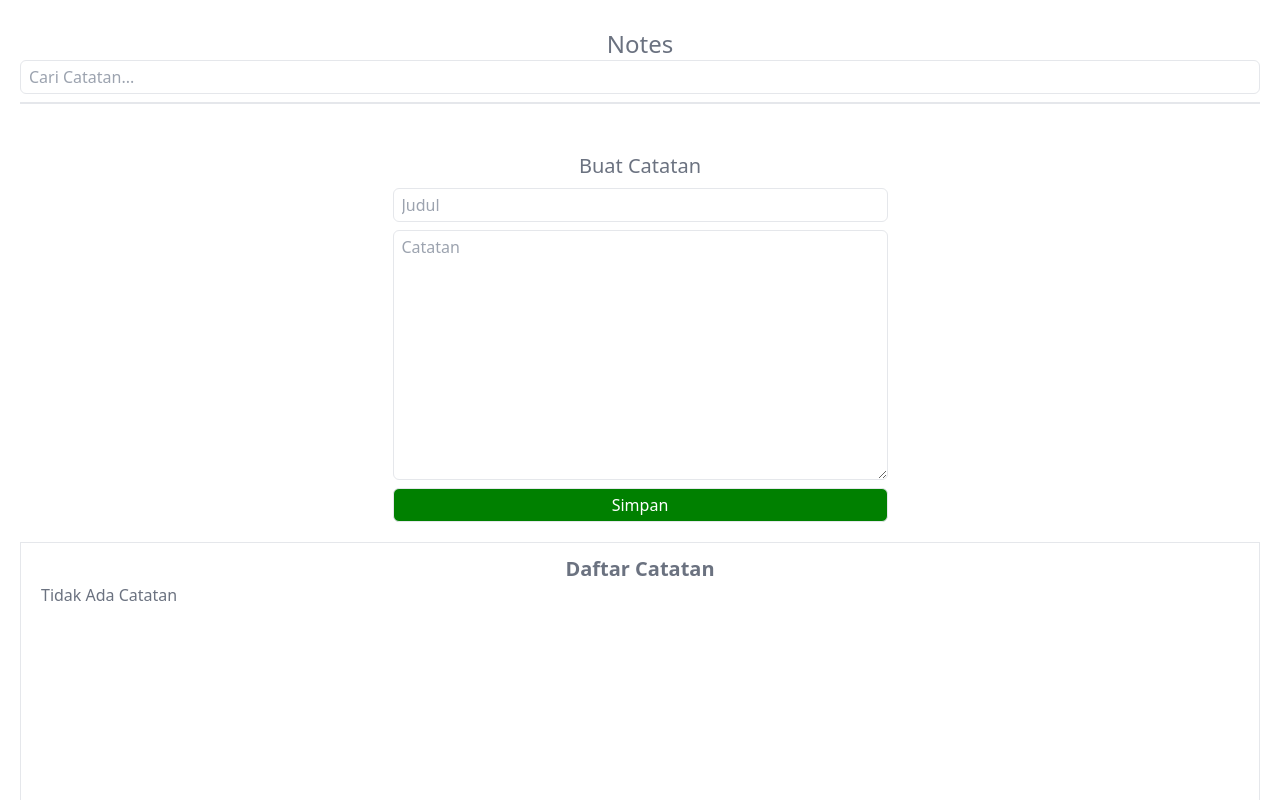
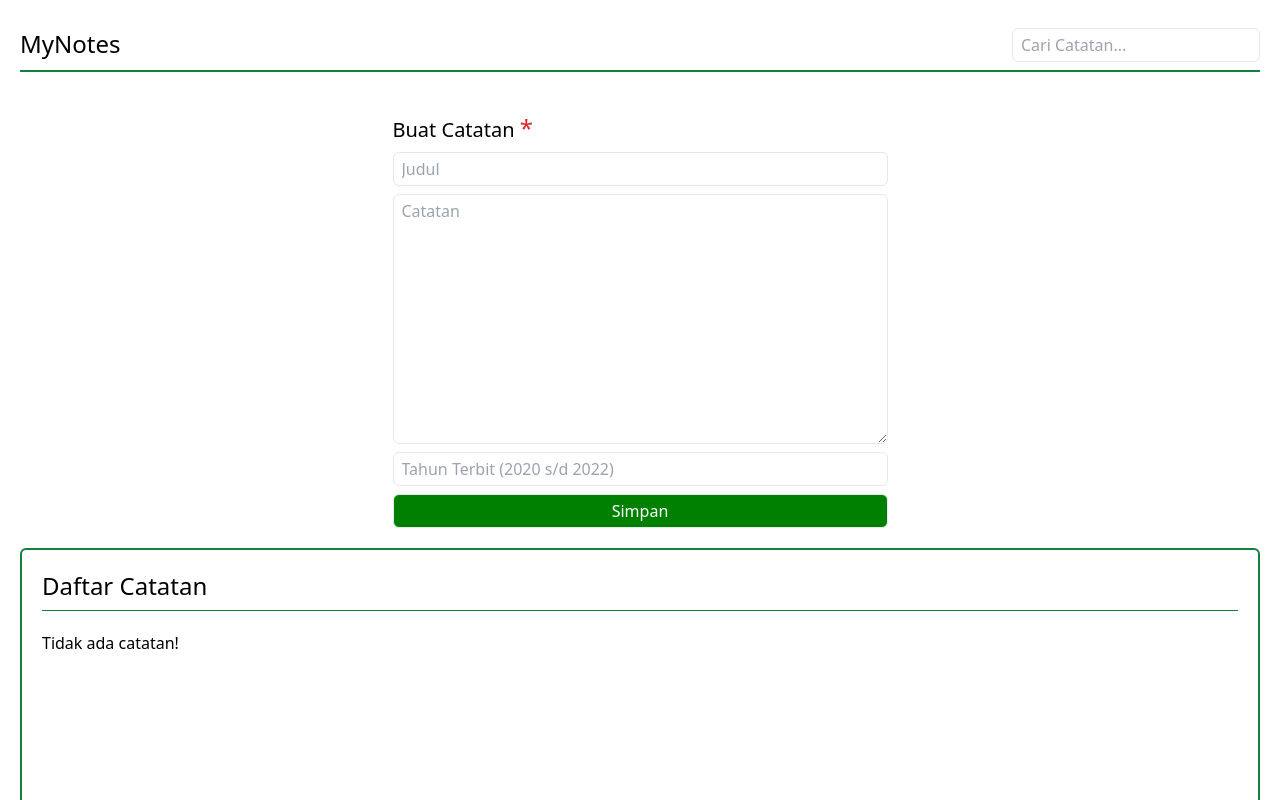
Before and after one commit to Naufal-0123/React_1, a React (Create React App) app: page / in a window 1280 px wide. Shown: the top 800 px of the page. Built offline with nearby package versions, Linux system fonts and the light colour scheme.

Commit message:
pembahasan_remedial

```diff
--- a/src/App.js
+++ b/src/App.js
@@ -1,146 +1,211 @@
-import React from 'react';
-import Button from './component/Button';
-import Input from './component/Input';
-import TextArea from './component/TextArea';
-import Card from './component/Card';
-export default function App() {
+import React from "react";
+import Input from "./component/Input";
+import TextArea from "./component/TextArea";
+import Button from "./component/Button";
+
+import Card from "./component/Card";
+function App() {
   const [values, setValues] = React.useState({
     id: "",
     title: "",
     body: "",
+    year: "",
     archived: false,
     createdAt: "",
   });
   const [catatan, setCatatan] = React.useState([]);
-  const [errors,setErrors] = React.useState([])
-  const [formError, setFormError] = React.useState("")
+  const [errors, setErrors] = React.useState({});
+  const [formError, setFormError] = React.useState("");
+
   const handleChange = (e) => {
-    console.log('Berhasil');
-    setValues(()=> {
+    e.preventDefault();
+    // console.log('ada');
+    setValues((values) => {
       return {
         ...values,
-        [e.target.name] : e.target.value,
-        id : new Date().getTime(),
-        createdAt : new Date()
+        [e.target.name]: e.target.value,
+        id: new Date().getTime(),
+        createdAt: new Date(),
       };
     });
-    setFormError("")
-    handleBlur(e)
+    handleBlur(e);
+    setFormError("");
+  };
+
+  const handleSubmit = (e) => {
+    e.preventDefault();
+    console.log("tersubmit");
+
+    if (
+      values.title === "" ||
+      values.body === "" ||
+      values.year < 2020 ||
+      values.year > 2022
+    ) {
+      if (values.title === "") {
+        setErrors((errors) => {
+          return {
+            ...errors,
+            title: true,
+          };
+        });
+      }
+      if (values.body === "") {
+        setErrors((errors) => {
+          return {
+            ...errors,
+            body: true,
+          };
+        });
+      }
+      if (values.year < 2020 || values.year > 2022) {
+        setErrors((errors) => {
+          return {
+            ...errors,
+            year: true,
+          };
+        });
+      }
+      setFormError("Form wajid diisi");
+      return;
+    }
+
+    setCatatan((catatan) => [...catatan, values]);
+    setValues(() => {
+      return {
+        id: "",
+        title: "",
+        body: "",
+        year: "",
+        archived: false,
+        createdAt: "",
+      };
+    });
   };
 
   const handleBlur = (e) => {
-    console.log('handle blur jalan')
-    if(e.target.value === '')
-    setErrors((errors) => {
-      return{
+    console.log("handleblur");
+
+    if (e.target.value === "") {
+      setErrors(() => {
+        return {
           ...errors,
-        [e.target.name]: true
+          [e.target.name]: true,
         };
       });
-    if(e.target.value !== '')
-    setErrors((errors) => {
-      return{
+    } else {
+      setErrors(() => {
+        return {
           ...errors,
-        [e.target.name]: false
+          [e.target.name]: false,
         };
       });
     }
+  };
 
   const handleDelete = (e) => {
-    e.preventDefault()
+    e.preventDefault();
+
     const hasilFilter = catatan.filter((item) => {
-      return item.id !== parseInt(e.target.value)
-    })
-
-    setCatatan(()=> {
+      return item.id !== parseInt(e.target.value);
+    });
+    setCatatan(() => {
       return hasilFilter;
-    })
-
-    console.log('hasilFilter', hasilFilter)
-  }
-
-  const handleSubmit = (e) => {
-    console.log('Submit')
-    e.preventDefault()
-
-    if(values.title === "" || values.body === ""){
-      setFormError('form wajib diisi')
-      if(values.title === ""){
-        setErrors((errors)=> {
-          return{
-            ...errors,
-            title : true
-          }
-        })
-      }
-      if(values.body === ""){
-        setErrors((errors)=> {
-          return{
-            ...errors,
-            body : true
-          }
-        })
-      }
-      return
-    }
-
-    setCatatan((catatan) => {
-      return[
-        ...catatan, values
-      ];
     });
-    setValues(()=> {
-      return{
-        id: "",
-        title: "",
-        body: "",
-        archived: false,
-        createdAt: "",
-      }
-    })
-
+    console.log("filter", hasilFilter);
   };
 
-  console.log('values', values)
-  console.log('catatan', catatan)
-  console.log('error', errors)
-  return(
-    <div className='w-screen min-h-screen text-gray-500 p-5 space-y-5'>
-      <div className='grig grid-cols-5 border-b-2 py-2'>
-        <h1 className='text-2xl flex items-center justify-center'>Notes</h1>
-        <div className='col-start-5'>
-          <Input placeholder="Cari Catatan..."/>
+  // console.log(values);
+  console.log("error: ", errors);
+  console.log("Catatan: ", catatan);
+  return (
+    <React.Fragment>
+      {/* <h1 className="bg-red-500 text-white text-center mb-5">
+        Pembahasan Remedial
+      </h1> */}
+
+      <div className="w-full min-h-screen text-grey-500 p-5 space-y-5">
+        <div className="grid grid-cols-3 lg:grid-cols-5 md:grid-cols-4 border-b-2 py-2 border-green-700">
+          <h1 className="text-2xl ">MyNotes</h1>
+          <div className="col-start-3 lg:col-start-5 md:col-start-4">
+            <Input placeholder="Cari Catatan..." />
           </div>
         </div>
-      <div className='grid grid-cols-1 gap-5'>
-        <div className='flex items-center justify-center'></div>
-        <div className='col-span-1 flex items-center justify-center'>
-          <form onSubmit={handleSubmit} className='space-y-2'>
-            <p className='flex items-center justify-center text-red-500 text-lg'>{formError}</p>
-            <h1 className='text-xl flex items-center justify-center'>Buat Catatan</h1>
-            <Input name={"title"} id='title' value={values.title} title={"Judul"} placeholder={"Judul"} onChange={handleChange} onBlur={handleBlur} error={errors.title}/>
-            <TextArea name={"body"} id='body' value={values.body} title={"Body"} placeholder={"Catatan"} onChange={handleChange} onBlur={handleBlur} error={errors.body}/>
-            <Button title={"Simpan"}/>
+
+        <div className="grid grid-cols-1 gap-5">
+          <div className="flex items-center justify-center"></div>
+          <div className="col-span-1 flex items-center justify-center">
+            <form className="space-y-2" onSubmit={handleSubmit}>
+              <p className="text-red-500 text-lg italic font-semibold">
+                {formError}
+              </p>
+              <label htmlFor="Judul">
+                <h1 className="text-xl cursor-pointer ">
+                  Buat Catatan <span className="text-red-600 text-2xl">*</span>
+                </h1>
+              </label>
+              <Input
+                name={"title"}
+                value={values.title}
+                title={"Judul"}
+                placeholder="Judul"
+                onChange={handleChange}
+                onBlur={handleBlur}
+                error={errors.title}
+              />
+              <TextArea
+                name={"body"}
+                value={values.body}
+                title={"Body"}
+                placeholder="Catatan"
+                onChange={handleChange}
+                onBlur={handleBlur}
+                error={errors.body}
+              />
+              <Input
+                name={"year"}
+                value={values.year}
+                title={"Tahun Terbit"}
+                placeholder="Tahun Terbit (2020 s/d 2022)"
+                onChange={handleChange}
+                onBlur={handleBlur}
+                error={errors.year}
+                type="number"
+                maxLength={4}
+              />
+              <Button title="Simpan" />
             </form>
           </div>
 
-        <div className='col-span-1 overflow-auto w-full px-5 py-3 border h-96'>
-          <h1 className='flex items-center justify-center text-xl font-bold '>Daftar Catatan</h1>
-         <div className='grid grid-cols-4 gap-5'>
-         {
-            catatan.length === 0 ? (<div>Tidak Ada Catatan</div>) : catatan.map((item, index)=> {
-              return(<div key={index}>
+          <div className="col-span-1 overflow-auto w-full px-5 py-3 border-2 h-96 rounded-md border-green-700 space-y-5">
+            <h1 className="text-2xl border-b border-green-700 py-2 mb-5 ">
+              Daftar Catatan
+            </h1>
+            <div className="grid grid-cols-1 md:grid-cols-2 lg:grid-cols-3 gap-5">
+              {catatan.length === 0 ? (
+                <div className=" ">Tidak ada catatan!</div>
+              ) : (
+                catatan.map((item, index) => {
+                  return (
+                    <div key={index}>
                       <Card
-                handleDelete={handleDelete}
                         title={item.title}
                         body={item.body}
+                        year={item.year}
+                        createdAt={item.createdAt}
                         id={item.id}
+                        handleDelete={handleDelete}
                       />
-              </div>)
-            }) }
+                    </div>
+                  );
+                })
+              )}
             </div>
           </div>
         </div>
       </div>
+    </React.Fragment>
   );
 }
+
+export default App;
--- /dev/null
+++ b/src/Produk.js
@@ -0,0 +1,30 @@
+import React from "react";
+export default function Produk({ data }) {
+  return (
+    <React.Fragment>
+      <h1>Data Produk di Indonesia</h1>
+      {data?.map((item, index) => {
+        return (
+          <div key={index}>
+            <h3>Jenis : {item.jenis}</h3>
+            <h3>produk : {item.produk}</h3>
+            <div>
+              <h2>Tipe</h2>
+              <div>
+                {item?.brand?.map((value, index) => {
+                  return (
+                    <div>
+                      <p>{value.nama}</p>
+                      <p>{value.harga}</p>
+                      <p></p>
+                    </div>
+                  );
+                })}
+              </div>
+            </div>
+          </div>
+        );
+      })}
+    </React.Fragment>
+  );
+}
--- a/src/component/Button.jsx
+++ b/src/component/Button.jsx
@@ -4,18 +4,20 @@ export default function Button({
   bg = "green",
 
   ...props
-}){
-    return(
+}) {
+  return (
     <button
       {...props}
       disabled={disabled}
-        style= {{
-            backgroundColor : bg,
-            opacity : disabled ? 0.8 :1
+      style ={{
+        backgroundColor  : bg,
+        opacity : disabled ? 0.8 : 1
+
       }}
-        className={'w-full border text-white py-1 rounded-md'}
+      className={`w-full border
+      } text-white py-1 rounded-md`}
     >
       {title}
     </button>
-    )
+  );
 }
--- a/src/component/Input.jsx
+++ b/src/component/Input.jsx
@@ -1,15 +1,19 @@
 import React from "react";
 
-export default function Input({title, error = false, ...props}) {
-    return(
+export default function Input({ title, error = false, ...props }) {
+  return (
     <div className="flex flex-col relative">
       <input
         {...props}
         id={title}
-            className={` ${error ? "border-red-300 border-2" : ""} border w-full rounded-md px-2 py-1`}
+        className={` ${
+          error ? "border-red-300 border-2" : ""
+        } border w-full rounded-md px-2 py-1`}
       />
 
-            {error && <p className="text-red-500 text-sm italic">Isi Input Tidak Sesuai</p>}
+      {error && (
+        <p className="text-red-500 text-sm italic ">Isi Input tidak sesuai</p>
+      )}
     </div>
-    )
+  );
 }
--- a/src/styles/styles.css
+++ b/src/styles/styles.css
@@ -1,5 +1,5 @@
-.input{
+.input {
     background-color: 'red';
-    padding: 5px, 10px;
+    padding: 5px 10px;
     border: 1px solid red;
 }
--- /dev/null
+++ b/src/utils/index.js
@@ -0,0 +1,11 @@
+const showFormattedDate = (date) => {
+  const options = {
+    weekday: "long",
+    year: "numeric",
+    month: "long",
+    day: "numeric",
+  };
+  return new Date(date).toLocaleDateString("id-ID", options);
+};
+
+export { showFormattedDate };
```
Also changed, not shown: src/component/Card.jsx (+12 -14 lines), src/component/TextArea.jsx (+8 -5 lines). Lines whose indentation alone changed are shown as unchanged.
